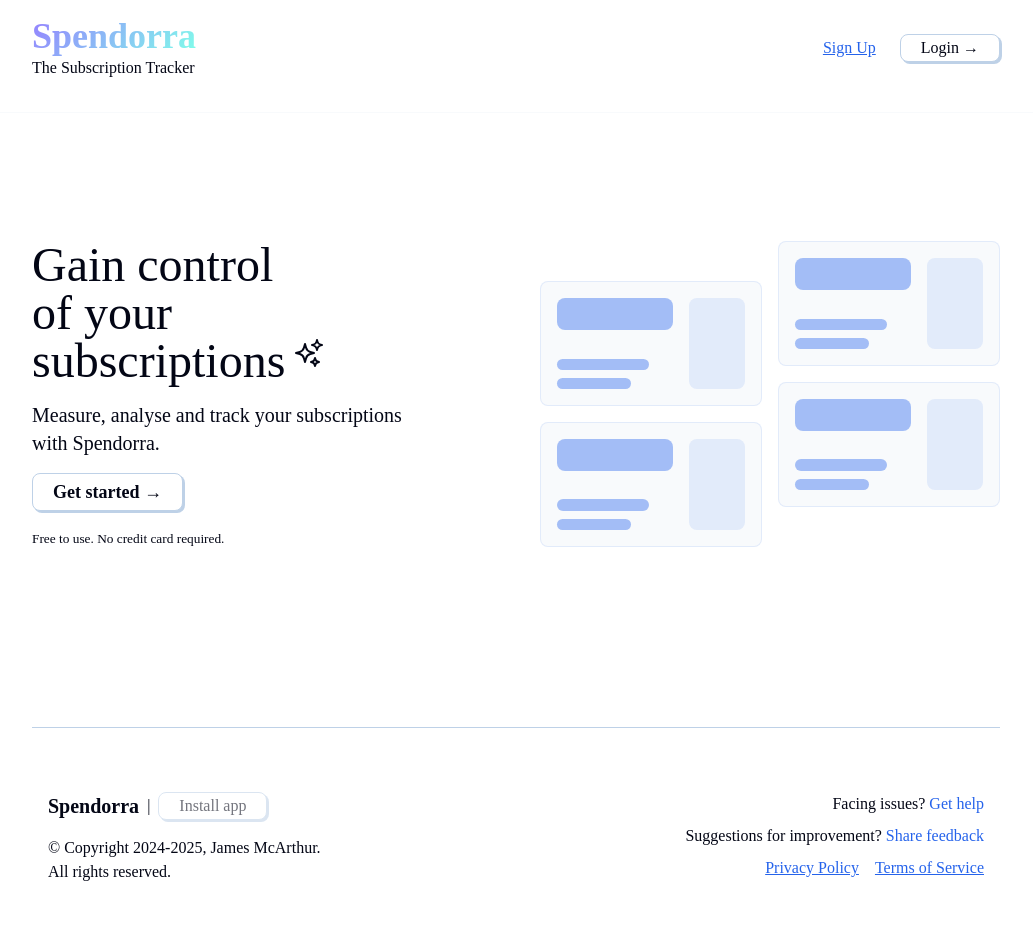
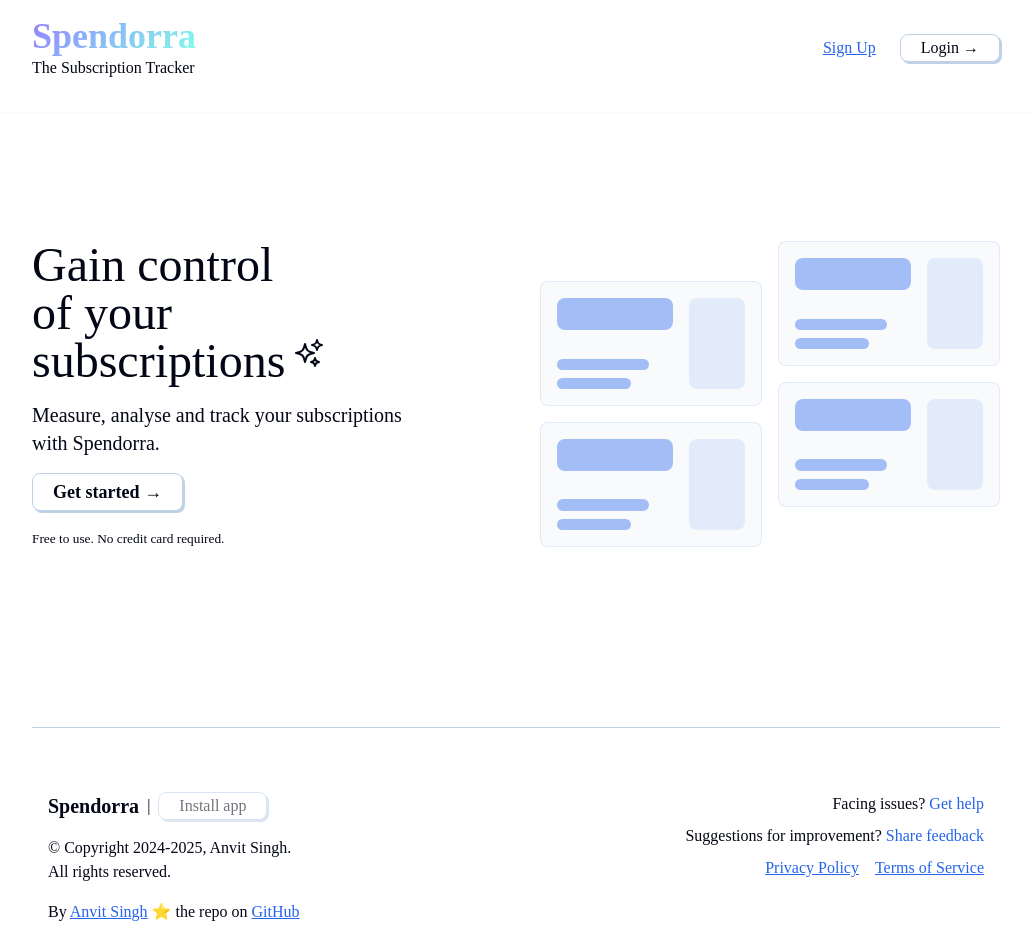
Before and after one commit to BrutalOverkill/Spendorra, a Next.js app: page / in a window 1280 px wide. Shown: the top 952 px of the page, without its empty margins (124-1157 px from the left). Built offline with nearby package versions, Linux system fonts and the light colour scheme; no server answers; a web font is replaced by a local one.

Commit message:
hopefully_final_changes

```diff
--- a/app/layout.js
+++ b/app/layout.js
@@ -33,7 +33,9 @@
             <p>|</p>
             <button disabled>Install app</button>
           </div>
-          <p className="copyright">© Copyright 2024-2025, James McArthur.<br />All rights reserved.</p>
+          <p className="copyright">© Copyright 2024-2025, Anvit Singh.<br />All rights reserved.</p>
+          <p>By <a href="https://www.anvitdoestech.com" target="_blank">Anvit Singh</a> ⭐️ the repo on <a target="_blank"
+                href="https://github.com/BrutalOverkill/Spendorra">GitHub</a></p>
         </div>
         <div>
           <p>Facing issues? <a>Get help</a></p>
--- a/package.json
+++ b/package.json
@@ -10,9 +10,9 @@
   },
   "dependencies": {
     "firebase": "^11.5.0",
-    "next": "15.2.3",
-    "react": "^19.0.0",
-    "react-dom": "^19.0.0"
+    "next": "^15.2.3",
+    "react": "^19.1.0",
+    "react-dom": "^19.1.0"
   },
   "devDependencies": {
     "@eslint/eslintrc": "^3",
```
Also changed, not shown: 1 other file (tests, documents, lock files or other folders).
